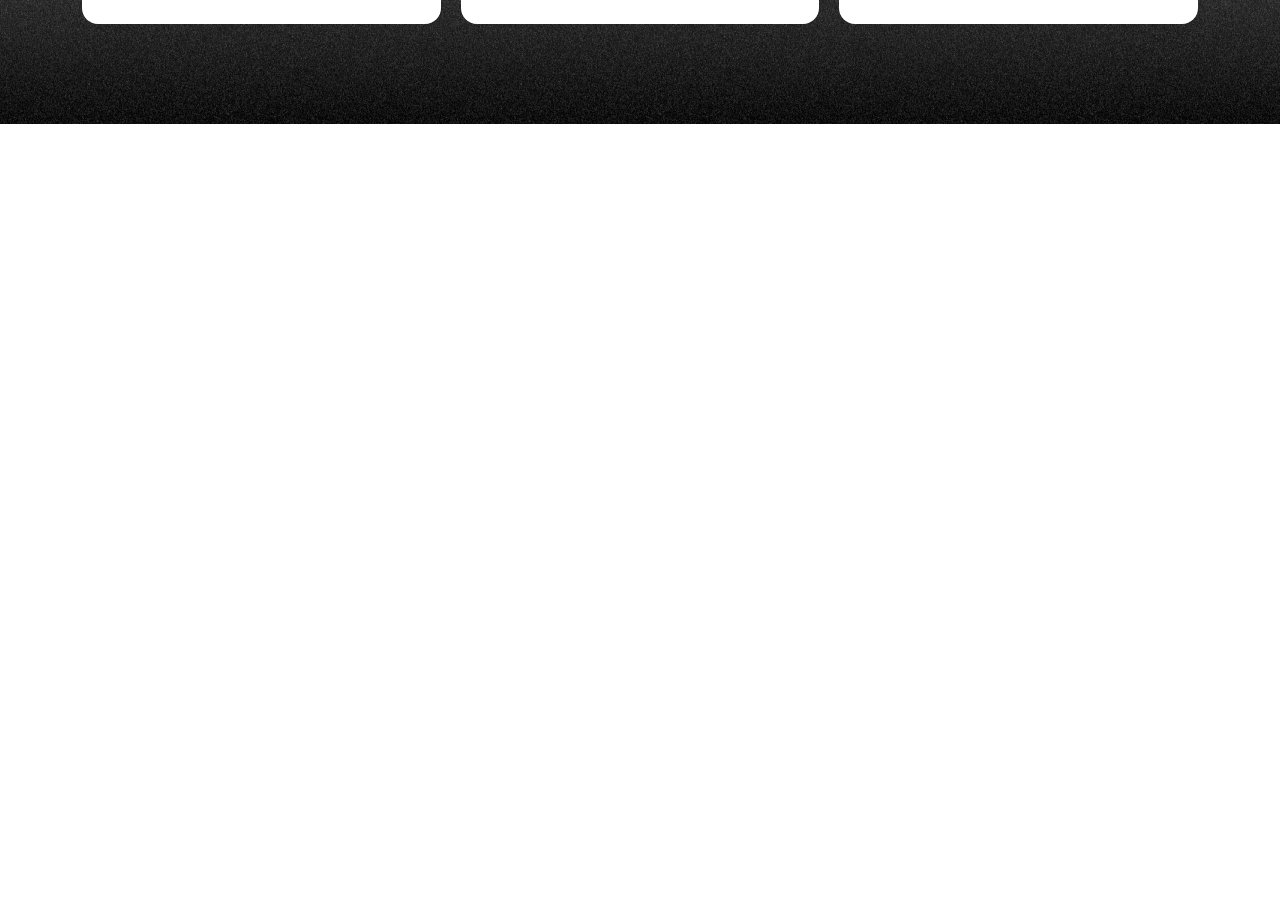
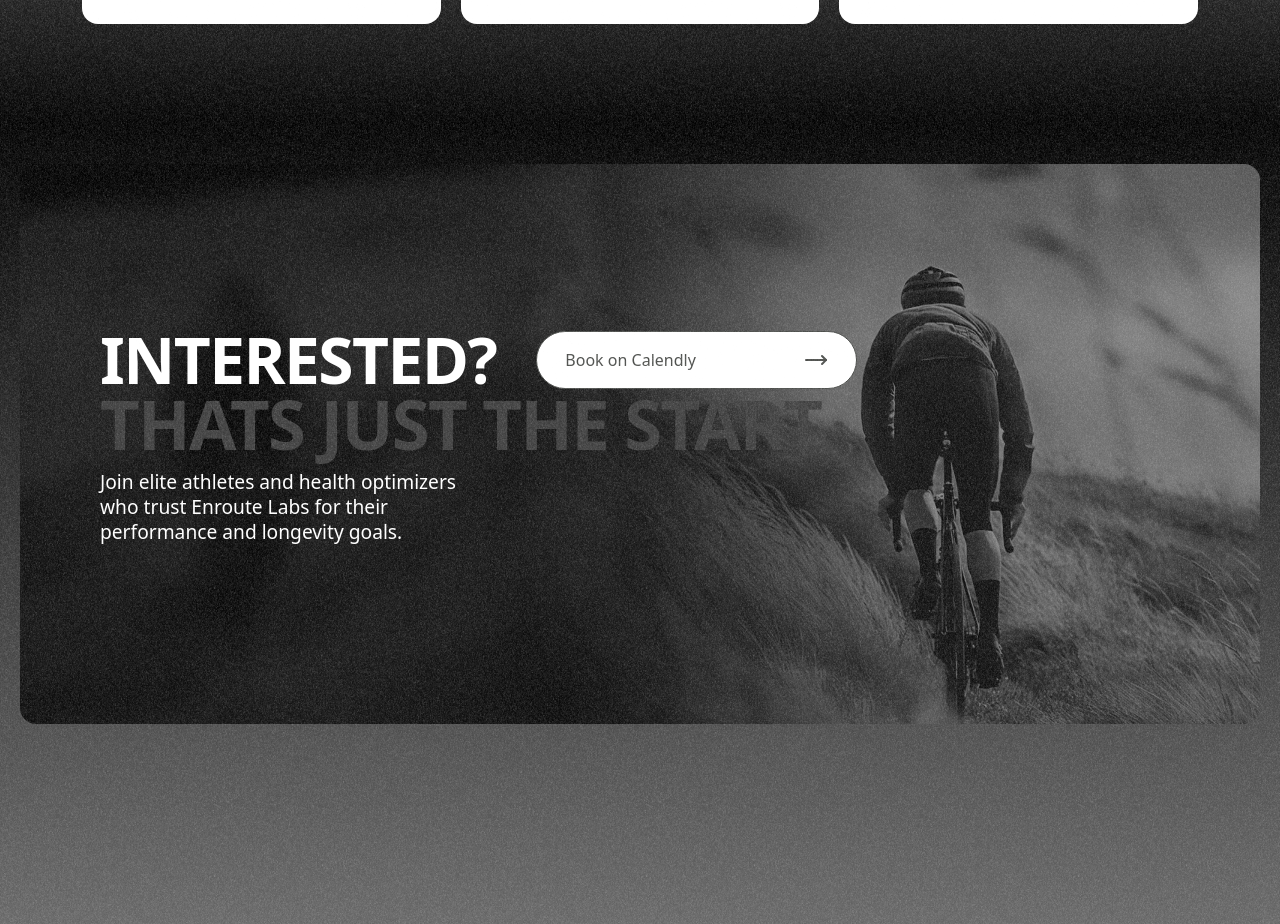
Before and after one commit to mohitkrishn/enroute-health-react, a React (Vite) app: page / in a window 1280 px wide. Shown: the part 6040-6964 px from the top of the page. Before the commit the page ends 6164 px from the top, so only its background shows below. Built offline with nearby package versions, Linux system fonts and the light colour scheme; some icons are missing.

Commit message:
Banner Completed by Monu

```diff
--- /dev/null
+++ b/src/pages/Banner.jsx
@@ -0,0 +1,83 @@
+import React from "react";
+import BannerImg from "/src/assets/banner.avif";
+import { motion } from "motion/react";
+import { MoveRight } from "lucide-react";
+import homePage_semibold from "../assets/fonts/homepage_bold.ttf";
+const Banner = () => {
+  return (
+    <section
+      className=" w-full
+            min-h-screen
+            px-5
+            py-10
+            z-30
+            "
+      style={{
+        background: "linear-gradient(180deg, #000 0%, #666 100%, #959595 100%)",
+        fontFamily: `${homePage_semibold}`,
+      }}
+    >
+      <div
+        className="w-full h-[70vh] bg-cover flex flex-col justify-center px-20   rounded-2xl bg-center  text-white"
+        style={{
+          backgroundImage: `url(${BannerImg})`,
+        }}
+      >
+        <div className="flex flex-col">
+
+          <div className="flex text-center align-middle gap-10">
+            <h1 className=" uppercase text-[4rem] leading-[.9] font-bold tracking-tight">
+              interested?
+            </h1>
+          <span>
+             <motion.button
+              whileHover="hover"
+              transition={{ type: "spring", stiffness: 300 }}
+              className="
+              flex
+              justify-between
+                border-1
+            w-fit
+            py-4
+            px-7
+            rounded-full
+            bg-white
+            text-[#4b4d4a]
+            gap-27
+            "
+            >
+              <motion.span
+                variants={{
+                  hover: { x: -5 },
+                }}
+                transition={{ type: "spring", stiffness: 300 }}
+                className="inline-block font-medium"
+              >
+                Book on Calendly
+              </motion.span>
+
+              <motion.span
+                variants={{
+                  hover: { x: 5 },
+                }}
+                transition={{ type: "spring", stiffness: 300 }}
+                className="inline-block"
+              >
+                <MoveRight />
+              </motion.span>
+            </motion.button>
+          </span>
+          </div>
+
+          <h1 className="uppercase font-bold text-[4.3rem] leading-[1] tracking-tight text-[#3e3e3e]">Thats just the start.</h1>
+        </div>
+        <p className="font-medium text-[1.2rem] w-[29vw] leading-[1.3] py-3">
+          Join elite athletes and health optimizers who trust Enroute Labs for
+          their performance and longevity goals.
+        </p>
+      </div>
+    </section>
+  );
+};
+
+export default Banner;
--- a/src/pages/Home.jsx
+++ b/src/pages/Home.jsx
@@ -1,6 +1,7 @@
 import homepageBg from '../assets/homepage-bg.avif'
 import texture from '../assets/textture-bg.avif'
 import Hero from '../components/Hero';
+import Banner from './Banner';
 import Membership from './Membership';
 import Optimize from './Optimize';
 import Process from './Process';
@@ -34,6 +35,8 @@ const Home = () => {
       <Process/>
       {/*Member-Ship Section*/}
       <Membership/>
+      {/*Banner Section*/ }
+      <Banner/>
     </main>
   );
 };
```
Also changed, not shown: src/assets/banner.avif (added).
